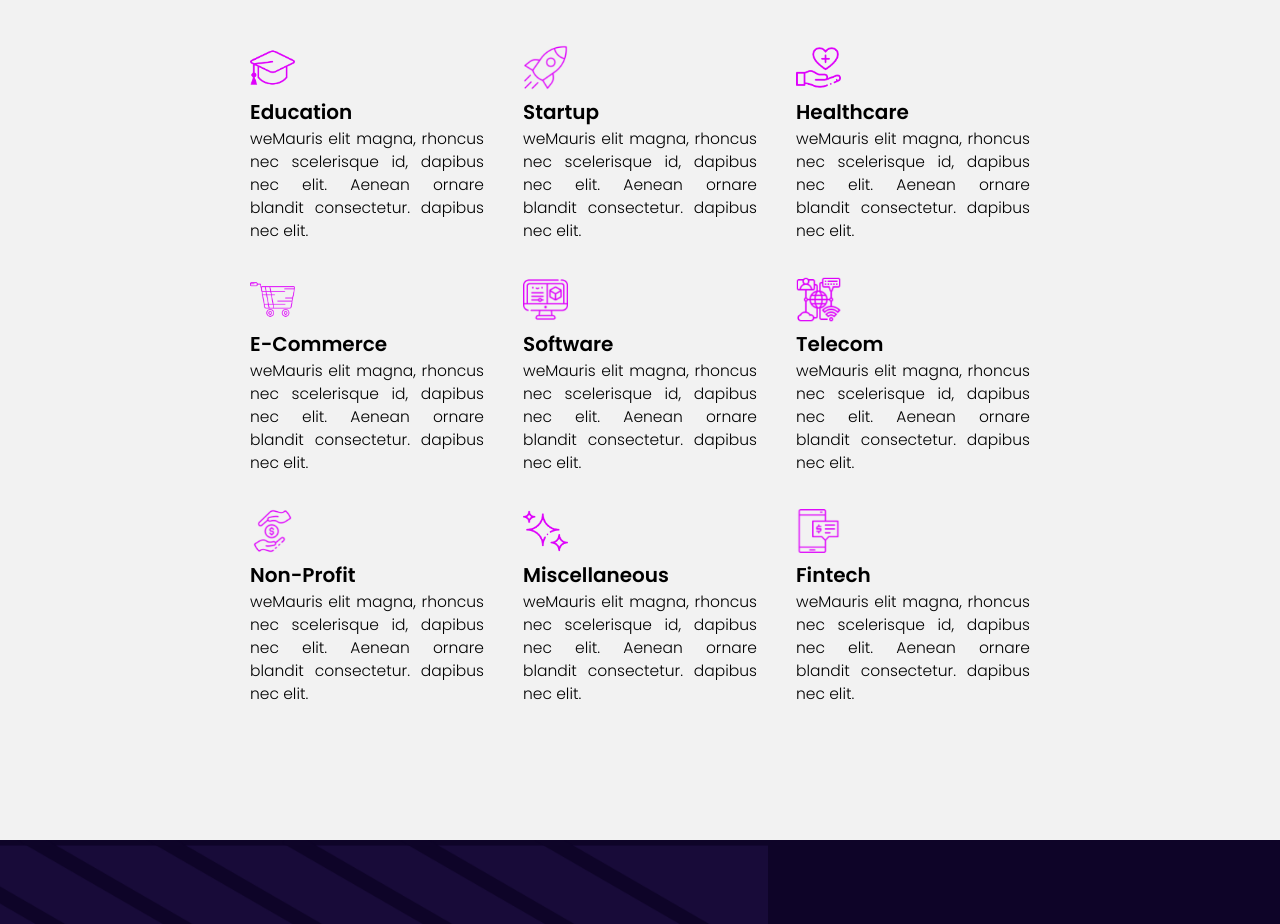
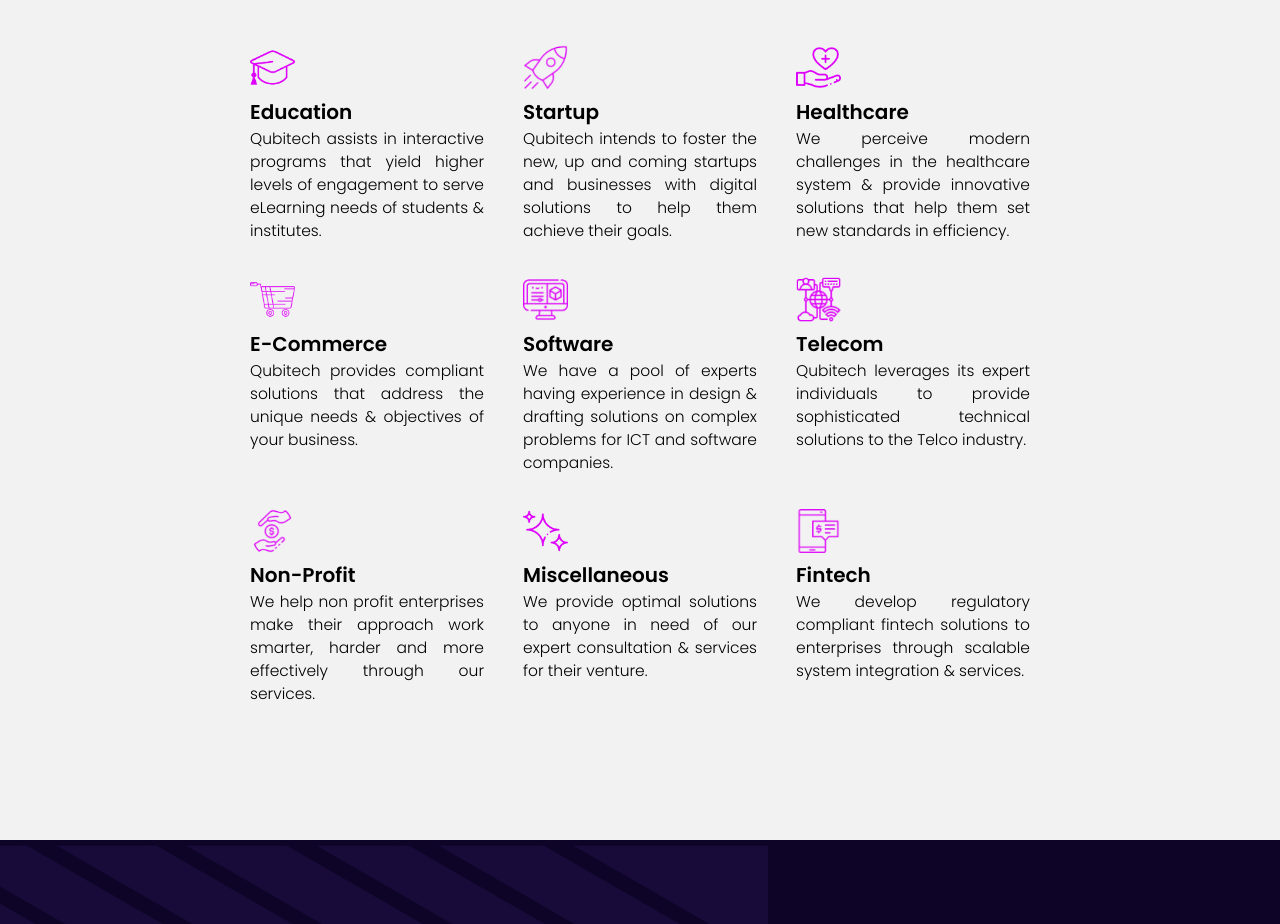
Before and after one commit to QubitechSolutionsBD/Qbitech-Website, a React (Create React App) app in the folder client/: page / in a window 1280 px wide. Shown: the part 1771-2695 px from the top of the page. Built offline with nearby package versions, Linux system fonts and the light colour scheme.

Commit message:
:speech_balloon: UPDATE contributions contents.

```diff
--- a/client/src/components/Home/Contributions.js
+++ b/client/src/components/Home/Contributions.js
@@ -17,55 +17,55 @@
     id: 1,
     image: education,
     head: "Education",
-    text: "weMauris elit magna, rhoncus nec scelerisque id, dapibus nec elit. Aenean ornare blandit consectetur. dapibus nec elit.",
+    text: "Qubitech assists in interactive programs that yield higher levels of engagement to serve eLearning needs of students & institutes.",
   },
   {
     id: 2,
     image: rocket,
     head: "Startup",
-    text: "weMauris elit magna, rhoncus nec scelerisque id, dapibus nec elit. Aenean ornare blandit consectetur. dapibus nec elit.",
+    text: "Qubitech intends to foster the new, up and coming startups and businesses with digital solutions to help them achieve their goals. ",
   },
   {
     id: 3,
     image: health,
     head: "Healthcare",
-    text: "weMauris elit magna, rhoncus nec scelerisque id, dapibus nec elit. Aenean ornare blandit consectetur. dapibus nec elit.",
+    text: "We perceive modern challenges in the healthcare system & provide innovative solutions that help them set new standards in efficiency. ",
   },
   {
     id: 4,
     image: cart,
     head: "E-Commerce",
-    text: "weMauris elit magna, rhoncus nec scelerisque id, dapibus nec elit. Aenean ornare blandit consectetur. dapibus nec elit.",
+    text: "Qubitech provides compliant solutions that address the unique needs & objectives of your business.",
   },
   {
     id: 5,
     image: software,
     head: "Software",
-    text: "weMauris elit magna, rhoncus nec scelerisque id, dapibus nec elit. Aenean ornare blandit consectetur. dapibus nec elit.",
+    text: "We have a pool of experts having experience in design & drafting solutions on complex problems for ICT and software companies.",
   },
   {
     id: 6,
     image: communication,
     head: "Telecom",
-    text: "weMauris elit magna, rhoncus nec scelerisque id, dapibus nec elit. Aenean ornare blandit consectetur. dapibus nec elit.",
+    text: "Qubitech leverages its expert individuals to provide sophisticated technical solutions to the Telco industry.",
   },
   {
     id: 7,
     image: coin,
     head: "Non-Profit",
-    text: "weMauris elit magna, rhoncus nec scelerisque id, dapibus nec elit. Aenean ornare blandit consectetur. dapibus nec elit.",
+    text: "We help non profit enterprises make their approach work smarter, harder and more effectively through our services.",
   },
   {
     id: 8,
     image: star,
     head: "Miscellaneous",
-    text: "weMauris elit magna, rhoncus nec scelerisque id, dapibus nec elit. Aenean ornare blandit consectetur. dapibus nec elit.",
+    text: "We provide optimal solutions to anyone in need of our expert consultation & services for their venture.",
   },
   {
     id: 9,
     image: fintech,
     head: "Fintech",
-    text: "weMauris elit magna, rhoncus nec scelerisque id, dapibus nec elit. Aenean ornare blandit consectetur. dapibus nec elit.",
+    text: "We develop regulatory compliant fintech solutions to enterprises through scalable system integration & services.",
   },
 ];
 
```
